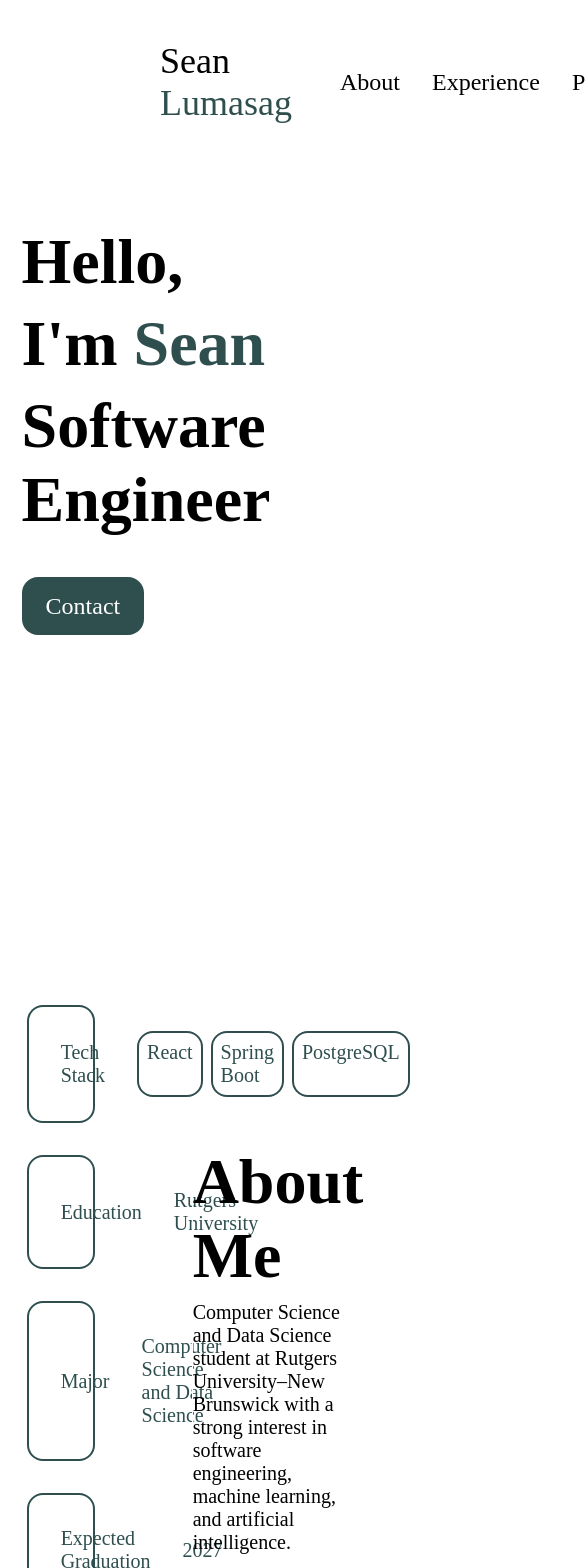
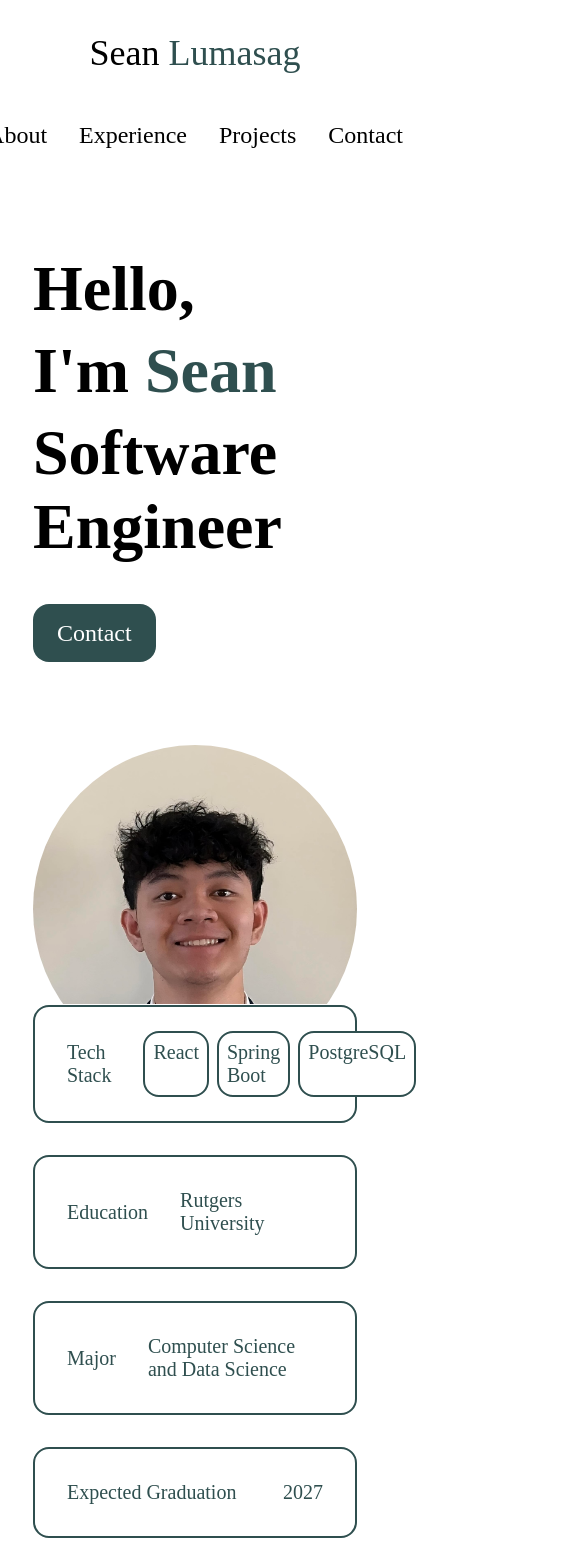
Before and after one commit to seanlumasag/personal-website, a React (Vite) app in the folder frontend/: page / in a window 390 px wide. Shown: the top 1568 px of the page, 585 px wide, since content can reach past the window. Built offline with nearby package versions, Linux system fonts and the light colour scheme.

Commit message:
Began mobile support

```diff
--- a/frontend/src/index.css
+++ b/frontend/src/index.css
@@ -209,6 +209,8 @@ img {
   display: flex;
   flex-direction: column;
   gap: 1.25rem;
+  align-self: flex-start;
+  text-align: justify;
 }
 .info-card h2 {
   font-size: 2rem;
@@ -272,3 +274,35 @@ img {
 .contact p {
   justify-content: center;
 }
+
+@media (max-width: 968px) {
+  .section {
+    flex-direction: column;
+    padding: 10rem 2rem;
+  }
+  .home .name {
+    display: none;
+  }
+
+  .home {
+    padding-top: 40rem;
+  }
+  .navigation {
+    padding: 2rem;
+  }
+
+  .card-container {
+    flex-direction: column;
+  }
+  .info-card {
+    align-items: center;
+  }
+
+  .info-card {
+    flex-direction: column;
+  }
+  .info-card .text-container {
+    align-items: center;
+    align-self: center;
+  }
+}
```
